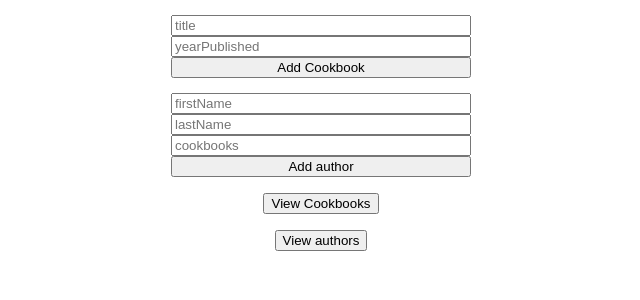
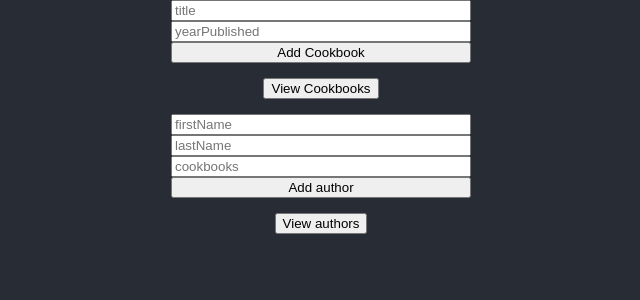
Before and after one commit to rneyrinck/Cookbooker, a React (Create React App) app: page / in a window 1280 px wide. Shown: the top 300 px of the page, without its empty margins (319-959 px from the left). Built offline with nearby package versions, Linux system fonts and the light colour scheme.

Commit message:
small styling, made the lists, and app all flex -> centered, and set set border radius for cards with white backgrounds

```diff
--- a/src/App.css
+++ b/src/App.css
@@ -3,8 +3,10 @@
   display: flex;
   flex-direction: column;
   align-items: center;
-  margin: 15px;
+  /* margin: 15px; */
+  height: 100vh;
   gap: 15px;
+  background-color: #282c34;
 }
 
 .App-logo {
@@ -47,3 +49,21 @@ form{
   width: 300px;
 
 }
+.author-card{
+  border-radius: 5px;
+  background-color: white;
+}
+.author-card-list{
+  display: flex;
+  flex-direction: column;
+  gap: 10px;
+}
+.cookbook-card{
+  border-radius: 5px;
+  background-color: white;
+}
+.cookbook-card-list{
+  display: flex;
+  flex-direction: column;
+  gap: 10px;
+}
--- a/src/App.js
+++ b/src/App.js
@@ -87,6 +87,8 @@ function App() {
       .then(() => setAuthor({ firstName: "", lastName: "", cookbooks: [] }));
   };
 
+
+  // this below code block is an attempt to populate the book data with title and year for each author in the author list
   // search matching book ID to book array, return that book data
   const [authorsCookbook, setAuthorsCookbook] = useState();
 
@@ -123,7 +125,7 @@ function App() {
       <div>
         Author: {author.firstName} {author.lastName}
       </div>
-      <div>Cookbooks: {bookSearch(author.cookbooks)}</div>
+      <div>Cookbooks: {/*{bookSearch(author.cookbooks)}*/}</div>
     </div>
   ));
 
@@ -145,6 +147,12 @@ function App() {
         />
         <button type="Submit">Add Cookbook</button>
       </form>
+      <section className="cookbook-card-list">
+        <button className="cookbook-button" onClick={handleClickCookbook}>
+          View Cookbooks
+        </button>
+        {cookbookList}
+      </section>
       {/* author form */}
       <form onSubmit={handleSubmitAuthor} className="new-author-form">
         <input
@@ -159,6 +167,7 @@ function App() {
           name="lastName"
           placeholder="lastName"
         />
+        {/* non functioning, will shutdown server */}
         <input
           onChange={handleChangeAuthor}
           value={author.cookbooks[{}]}
@@ -168,12 +177,6 @@ function App() {
         <button type="Submit">Add author</button>
       </form>
       {/* cook book list */}
-      <section className="cookbook-card-list">
-        <button className="cookbook-button" onClick={handleClickCookbook}>
-          View Cookbooks
-        </button>
-        {cookbookList}
-      </section>
       {/* author list */}
       <section className="author-card-list">
         <button className="author-button" onClick={handleClickAuthor}>
```
